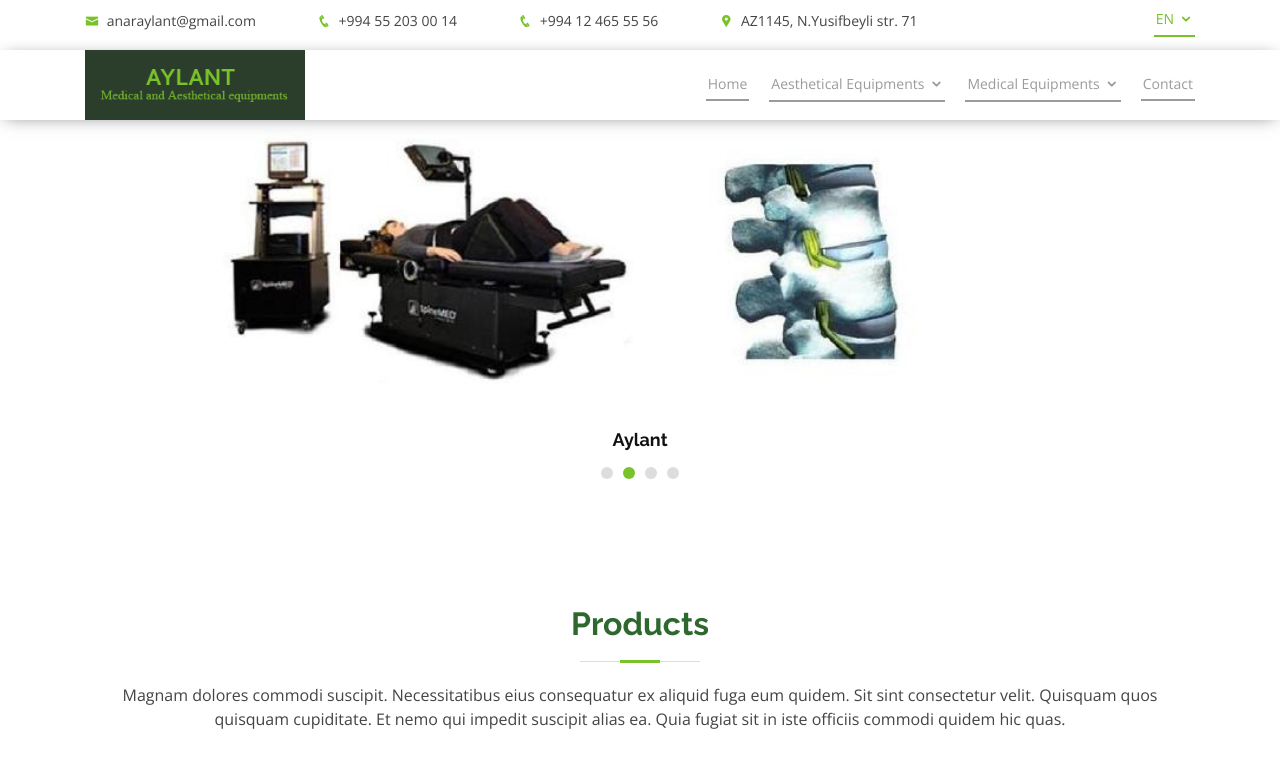
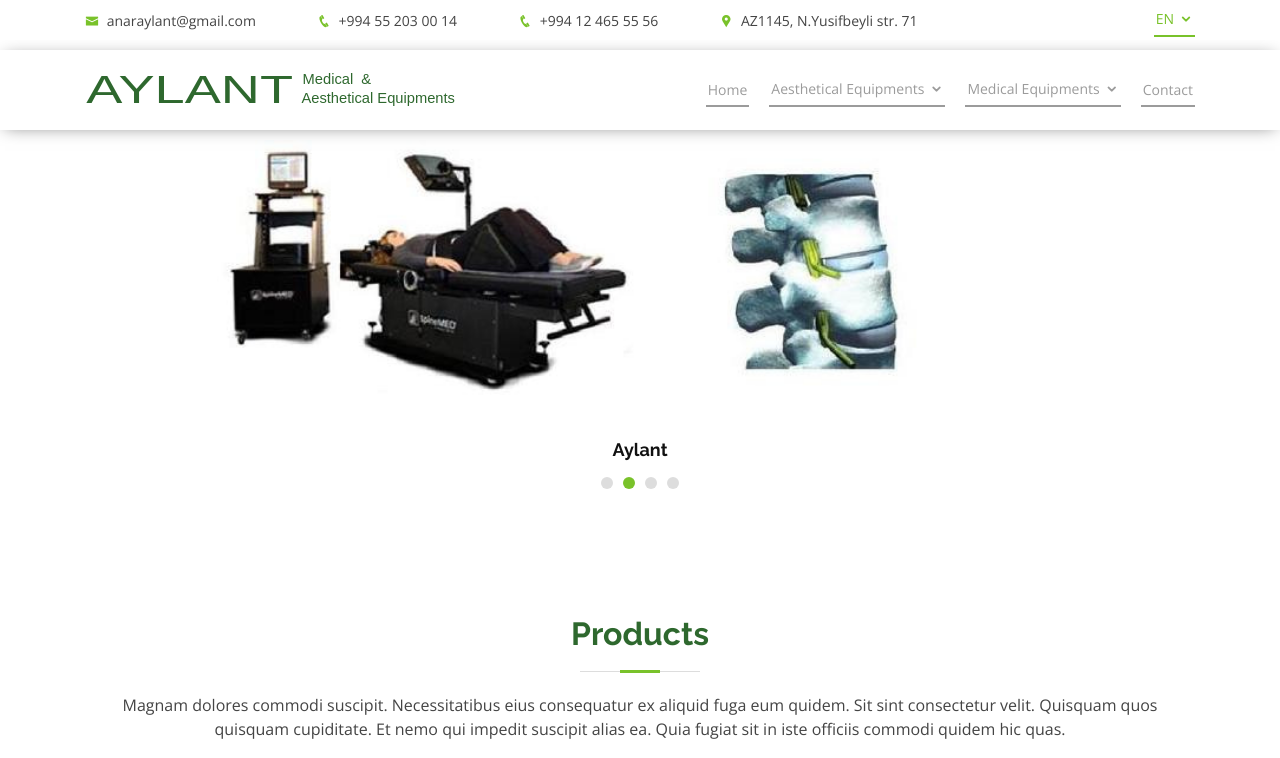
Before and after one commit to rufataliy/aylant, a plain HTML site: page index.html in a window 1280 px wide. Shown: the top 758 px of the page. Drawn offline with nearby package versions, Linux system fonts and the light colour scheme.

Commit message:
Changed the logo

```diff
--- a/assets/css/style.css
+++ b/assets/css/style.css
@@ -176,6 +176,7 @@ h6 {
 # Header
 --------------------------------------------------------------*/
 #header {
+  padding: 15px 0;
   background: var(--primary-bg-light);
   transition: all 0.5s;
   z-index: 997;
@@ -188,10 +189,9 @@ h6 {
 }
 
 #header .logo {
-  background: var(--primary-bg-dark);
-  padding: 15px 10px;
   font-size: 32px;
   margin: 0;
+  padding: 0;
   line-height: 1;
   font-weight: 700;
   letter-spacing: 0.5px;
@@ -227,6 +227,7 @@ h6 {
 
 .nav-menu > ul {
   display: flex;
+  align-items: center;
 }
 
 .nav-menu > ul > li {
--- a/index.html
+++ b/index.html
@@ -76,24 +76,22 @@
             </li>
           </ul>
         </nav>
-        <!-- <div class="social-links">
-        <a href="#" class="twitter"><i class="icofont-twitter"></i></a>
-        <a href="#" class="facebook"><i class="icofont-facebook"></i></a>
-        <a href="#" class="instagram"><i class="icofont-instagram"></i></a>
-        <a href="#" class="skype"><i class="icofont-skype"></i></a>
-        <a href="#" class="linkedin"><i class="icofont-linkedin"></i></i></a>
-      </div> -->
       </div>
     </div>
 
     <!-- ======= Header ======= -->
     <header id="header" class="sticky-top">
       <div class="container d-flex align-items-center">
-        <!-- <h1 class="logo mr-auto"><a href="index.html"><img src="" alt=""></a></h1> -->
-        <!-- Uncomment below if you prefer to use an image logo -->
-        <a href="index.html" class="logo mr-auto"
-          ><img src="assets/img/logo.png" alt="" class="img-fluid"
-        /></a>
+        <a href="index.html" class="logo mr-auto">
+          <picture>
+            <source media="(max-width: 600px)" srcset="assets/img/logo-mobile.svg">
+              <source media="(min-width: 601px)" srcset="assets/img/logo-h.svg">
+                <img src=""
+                    alt="aylant logo image"
+                    class="img-fluid"
+                    />
+              </picture>
+        </a>
 
         <nav class="nav-menu d-none d-lg-block">
           <ul>
```
Also changed, not shown: assets/img/logo-h.svg (added), assets/img/logo-mobile.svg (added), assets/img/logo.png (deleted), assets/img/logo.svg (added).
